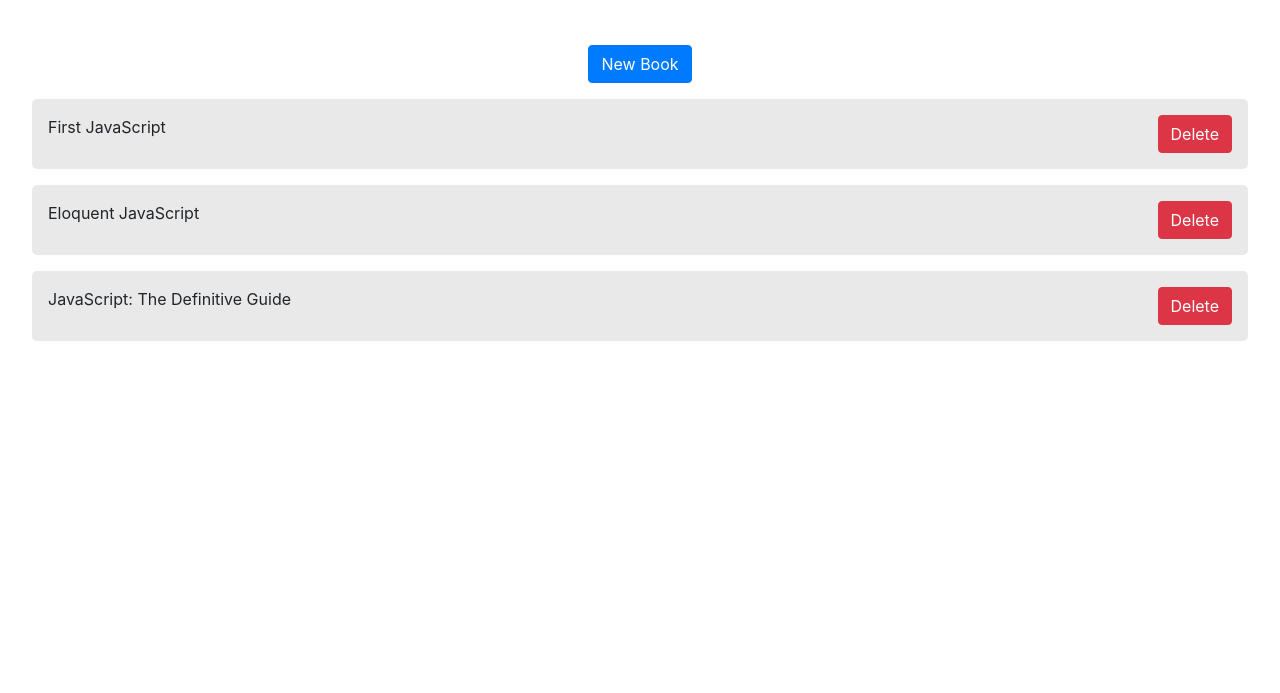
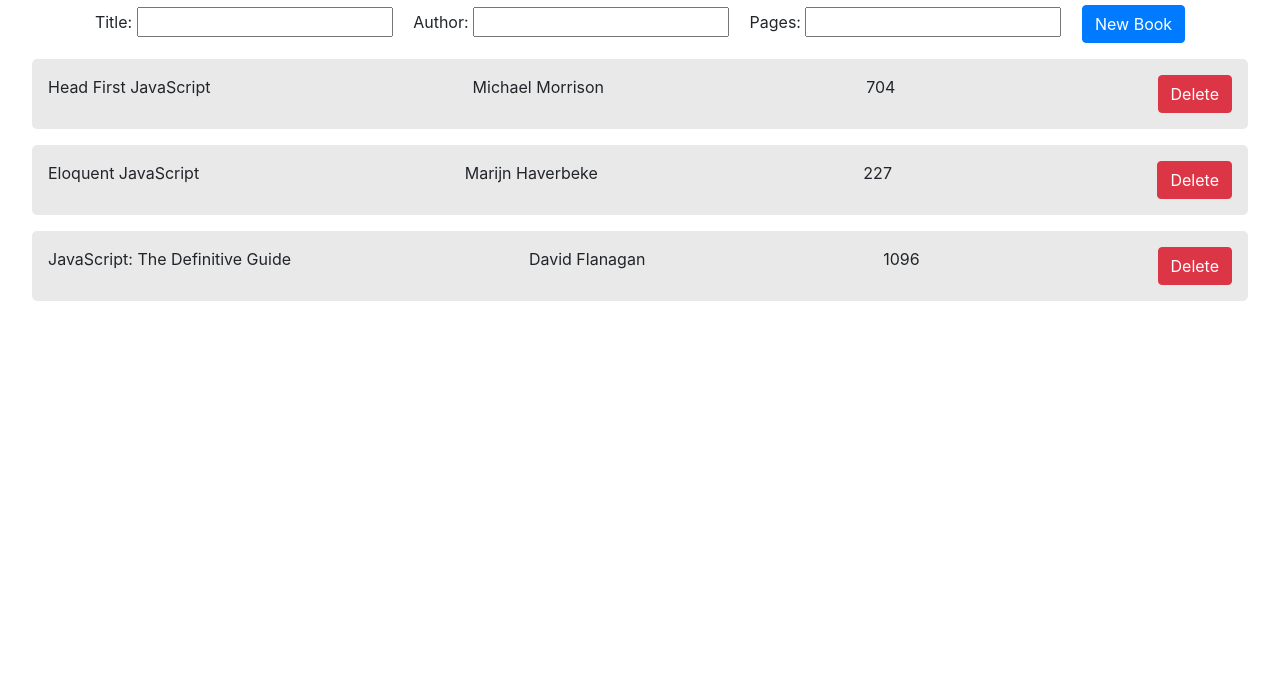
Before and after one commit to kasweigart/Library, a plain HTML site: page index.html in a window 1280 px wide. Shown: the part 107-800 px from the top of the page. Drawn offline with nearby package versions, Linux system fonts and the light colour scheme.

Commit message:
added more style and dummy text

```diff
--- a/index.html
+++ b/index.html
@@ -19,17 +19,57 @@
     />
   </head>
   <body>
-      <h1>My Library Books</h1>
+    <h1>My Library Books</h1>
     <div id="bookForm">
-      <button type="button" class="btn btn-primary" id="newBook">
-        New Book
-      </button>
+      <form>
+        <label for="title">Title:</label>
+        <input type="text" id="title" />
+        <label for="author">Author:</label>
+        <input type="text" id="author" />
+        <label for="title">Pages:</label>
+        <input type="text" id="pages" />
+        <input
+          type="submit"
+          value="New Book"
+          id="newBook"
+          class="btn btn-primary"
+        />
+      </form>
     </div>
     <div id="booksHeader"></div>
     <div id="books">
-      <div class='book'>First JavaScript <button id='deleteButton' type="button" class="btn btn-danger">Delete</button></div>
-      <div class='book'>Eloquent JavaScript<button id='deleteButton' type="button" class="btn btn-danger">Delete</button></div>
-      <div class='book'>JavaScript: The Definitive Guide<button id='deleteButton' type="button" class="btn btn-danger">Delete</button></div>
+      <div class="book">
+        Head First JavaScript
+        <div class='author'>Michael Morrison</div>
+        <div class='pages'>704</div>
+        <button id="deleteButton" type="button" class="btn btn-danger">
+          Delete
+        </button>
+      </div>
+      <div class="book">
+        Eloquent JavaScript
+        <div class='author'>Marijn Haverbeke</div>
+        <div class='pages'>227</div>
+        <button
+          id="deleteButton"
+          type="button"
+          class="btn btn-danger"
+        >
+          Delete
+        </button>
+      </div>
+      <div class="book">
+        JavaScript: The Definitive Guide
+        <div class='author'>David Flanagan</div>
+        <div class='pages'>1096</div>
+        <button
+          id="deleteButton"
+          type="button"
+          class="btn btn-danger"
+        >
+          Delete
+        </button>
+      </div>
     </div>
     <script src="script.js"></script>
   </body>
--- a/styles.css
+++ b/styles.css
@@ -8,8 +8,6 @@ h1 {
   height: fit-content;
   width: fit-content;
   padding: 0.5em;
-  background-color: rgb(233, 233, 233);
-  border-radius: 5px;
 }
 
 #main {
@@ -23,9 +21,7 @@ h1 {
 }
 
 #newBook {
-  display: flex;
-  margin: auto;
-  margin-top: 3em;
+  margin-left: 1em;
 }
 
 .book {
@@ -37,6 +33,16 @@ h1 {
   border-radius: 5px;
 }
 
-button {
+#bookForm {
+  display: flex;
+  margin: auto;
+  width: fit-content;
+}
 
+#title {
+  margin-right: 1em;
 }
+
+#author {
+  margin-right: 1em;
+}
```
